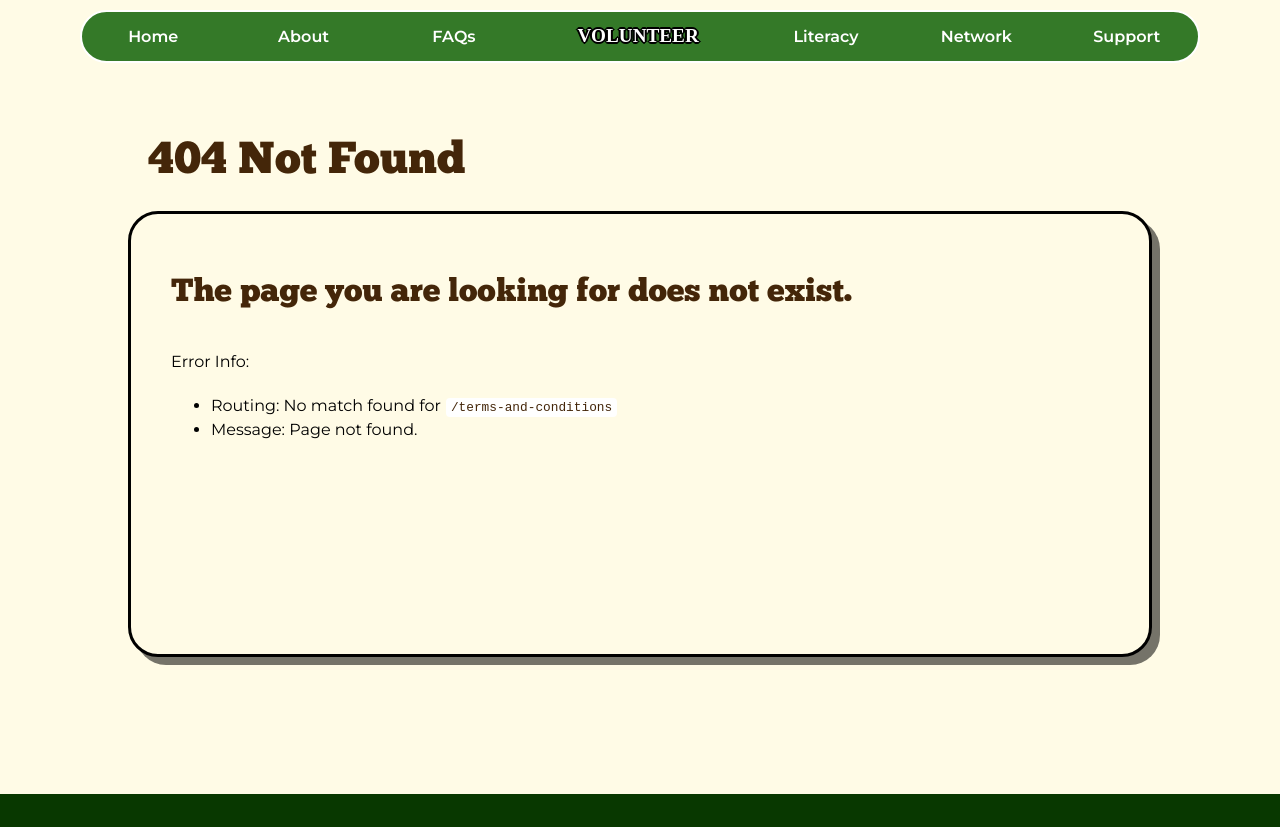
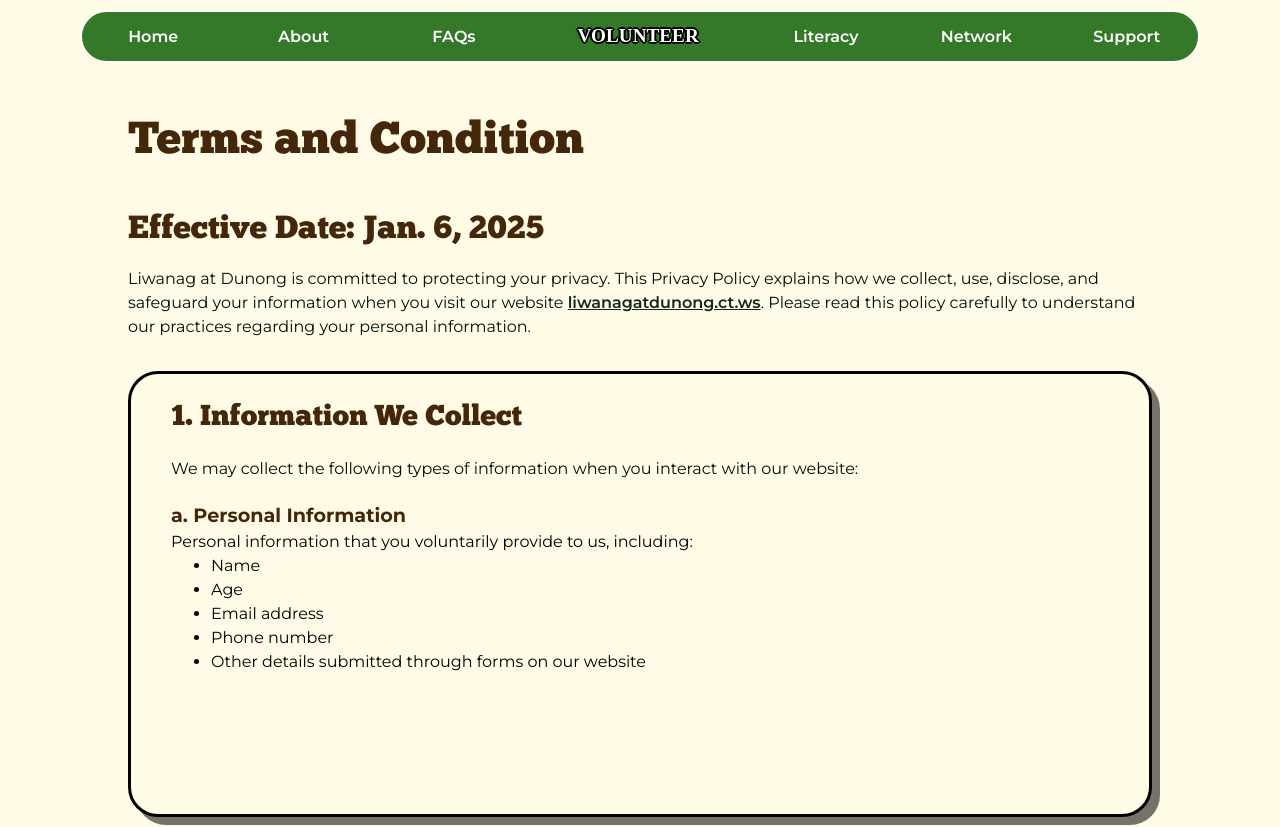
Before and after one commit to Aron-Arboleda/LiwanagAtDunong, a React (Vite) app: page /terms-and-conditions in a window 1280 px wide. Shown: the top 827 px of the page. Built offline with nearby package versions, Linux system fonts and the light colour scheme; a web font is replaced by a local one.

Commit message:
Added Terms and Conditions Page

```diff
--- a/src/Routes.jsx
+++ b/src/Routes.jsx
@@ -8,6 +8,7 @@ import SupportPage from "@pages/SupportPage/SupportPage";
 import VolunteerFormPage from "@pages/VolunteerFormPage/VolunteerFormPage";
 import NotFoundPage from "@pages/MorePages/NotFoundPage/NotFoundPage";
 import PrivacyPolicyPage from "@pages/MorePages/PrivacyPolicyPage/PrivacyPolicyPage";
+import TermsAndConditionsPage from "@pages/MorePages/TermsAndConditionsPage/TermsAndConditionsPage";
 
 const AppRoutes = () => {
   return (
@@ -20,6 +21,10 @@ const AppRoutes = () => {
       <Route path="/support" element={<SupportPage />} />
       <Route path="/volunteer" element={<VolunteerFormPage />} />
       <Route path="/privacy-policy" element={<PrivacyPolicyPage />} />
+      <Route
+        path="/terms-and-conditions"
+        element={<TermsAndConditionsPage />}
+      />
       <Route path="*" element={<NotFoundPage />} />
     </Routes>
   );
--- a/src/components/Footer/Footer.jsx
+++ b/src/components/Footer/Footer.jsx
@@ -126,7 +126,11 @@ const Footer = () => {
                     href="/privacy-policy"
                     target="_self"
                   />
-                  <FooterLink text="Terms and Condition" />
+                  <FooterLink
+                    text="Terms and Condition"
+                    href="/terms-and-conditions"
+                    target="_self"
+                  />
                   <FooterLink text="FAQs" href="/faqs" target="_self" />
                 </FooterLinkContainer>
                 <FooterLinkContainer>
--- /dev/null
+++ b/src/pages/MorePages/TermsAndConditionsPage/TermsAndConditionsPage.jsx
@@ -0,0 +1,77 @@
+import { FlexLayoutColumn, StandardLayout } from "@components/Layouts/Layouts";
+import React from "react";
+import Section from "@components/Section/Section";
+import {
+  StandardChunkFiveTitle,
+  StandardChunkFiveSubTitleH2,
+  MontserratUnorderedList,
+  MontserratBulletInfo,
+  StandardChunkFiveSubTitleH3,
+  StandardChunkFiveSubTitleH4,
+} from "@components/PageTitles/PageTitles";
+import {
+  CurvyLargeContainer,
+  MainContainer,
+  TransparentLargeContainer,
+} from "@components/LargeContainers/LargeContainers";
+import {
+  PageDivider,
+  PageDividerThin,
+} from "@components/CustomComponents/CustomComponents";
+
+const TermsAndConditionsPage = () => {
+  return (
+    <StandardLayout>
+      <MainContainer>
+        <Section backgroundColor="#fffbe6">
+          <div className="headerSpace"></div>
+          <TransparentLargeContainer>
+            <StandardChunkFiveTitle
+              title="Terms and Condition"
+              style={{ textAlign: "left", margin: "0" }}
+            />
+            <StandardChunkFiveSubTitleH2 title="Effective Date: Jan. 6, 2025" />
+            <p className="pageParagP">
+              Liwanag at Dunong is committed to protecting your privacy. This
+              Privacy Policy explains how we collect, use, disclose, and
+              safeguard your information when you visit our website{" "}
+              <a href="http://liwanagatdunong.ct.ws">liwanagatdunong.ct.ws</a>.
+              Please read this policy carefully to understand our practices
+              regarding your personal information.
+            </p>
+          </TransparentLargeContainer>
+          <CurvyLargeContainer style={{ margin: "2rem 0" }}>
+            <FlexLayoutColumn style={{ width: "100%" }}>
+              <StandardChunkFiveSubTitleH3
+                title="1. Information We Collect"
+                style={{ margin: "0" }}
+              />
+              <p className="pageParagP">
+                We may collect the following types of information when you
+                interact with our website:
+              </p>
+              <div>
+                <StandardChunkFiveSubTitleH4
+                  title="a. Personal Information"
+                  style={{ margin: "0" }}
+                />
+                <MontserratUnorderedList context="Personal information that you voluntarily provide to us, including:">
+                  <MontserratBulletInfo>Name</MontserratBulletInfo>
+                  <MontserratBulletInfo>Age</MontserratBulletInfo>
+                  <MontserratBulletInfo>Email address</MontserratBulletInfo>
+                  <MontserratBulletInfo>Phone number</MontserratBulletInfo>
+                  <MontserratBulletInfo>
+                    Other details submitted through forms on our website
+                  </MontserratBulletInfo>
+                </MontserratUnorderedList>
+              </div>
+            </FlexLayoutColumn>
+          </CurvyLargeContainer>
+        </Section>
+        <PageDivider />
+      </MainContainer>
+    </StandardLayout>
+  );
+};
+
+export default TermsAndConditionsPage;
```
